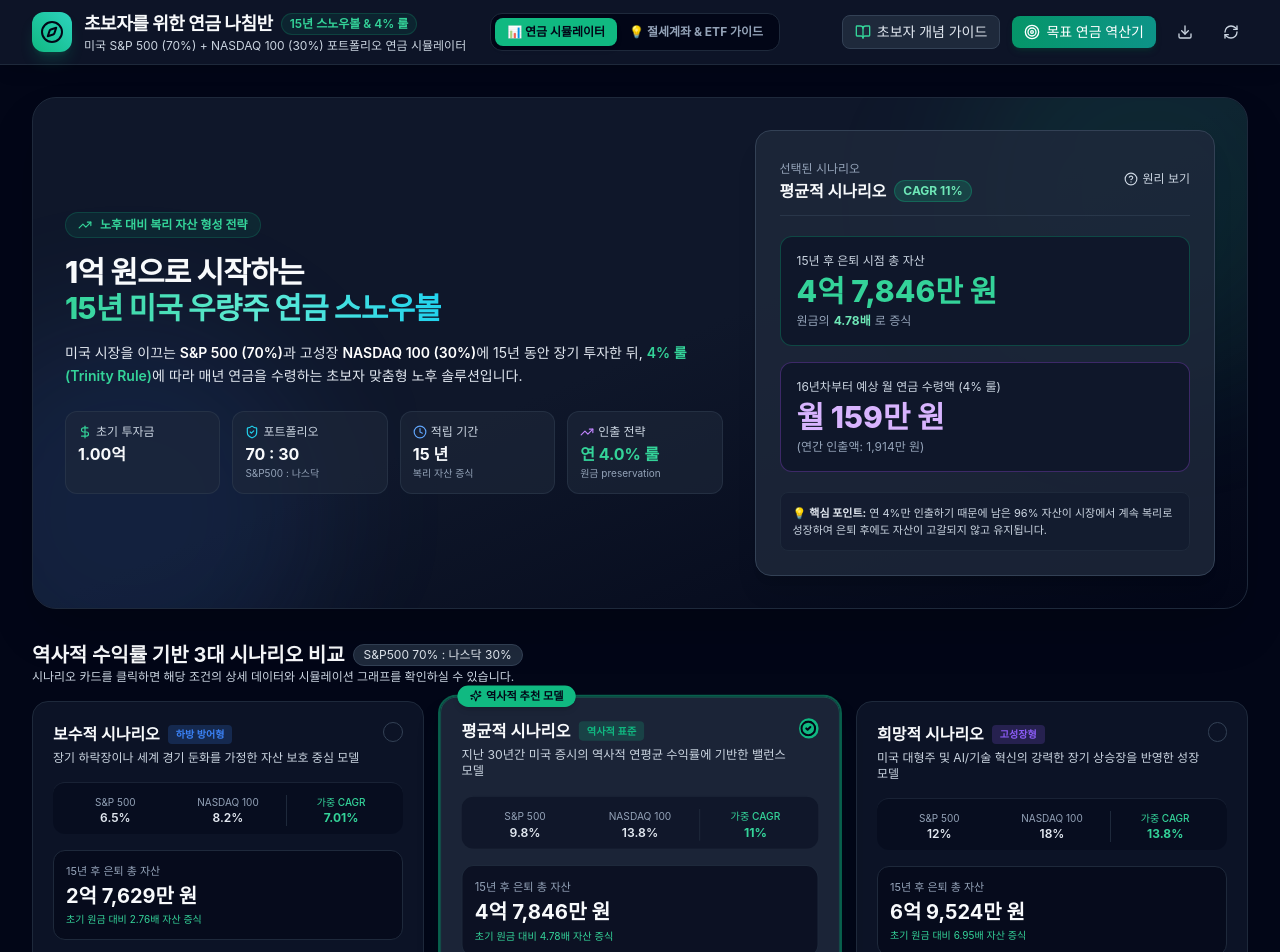
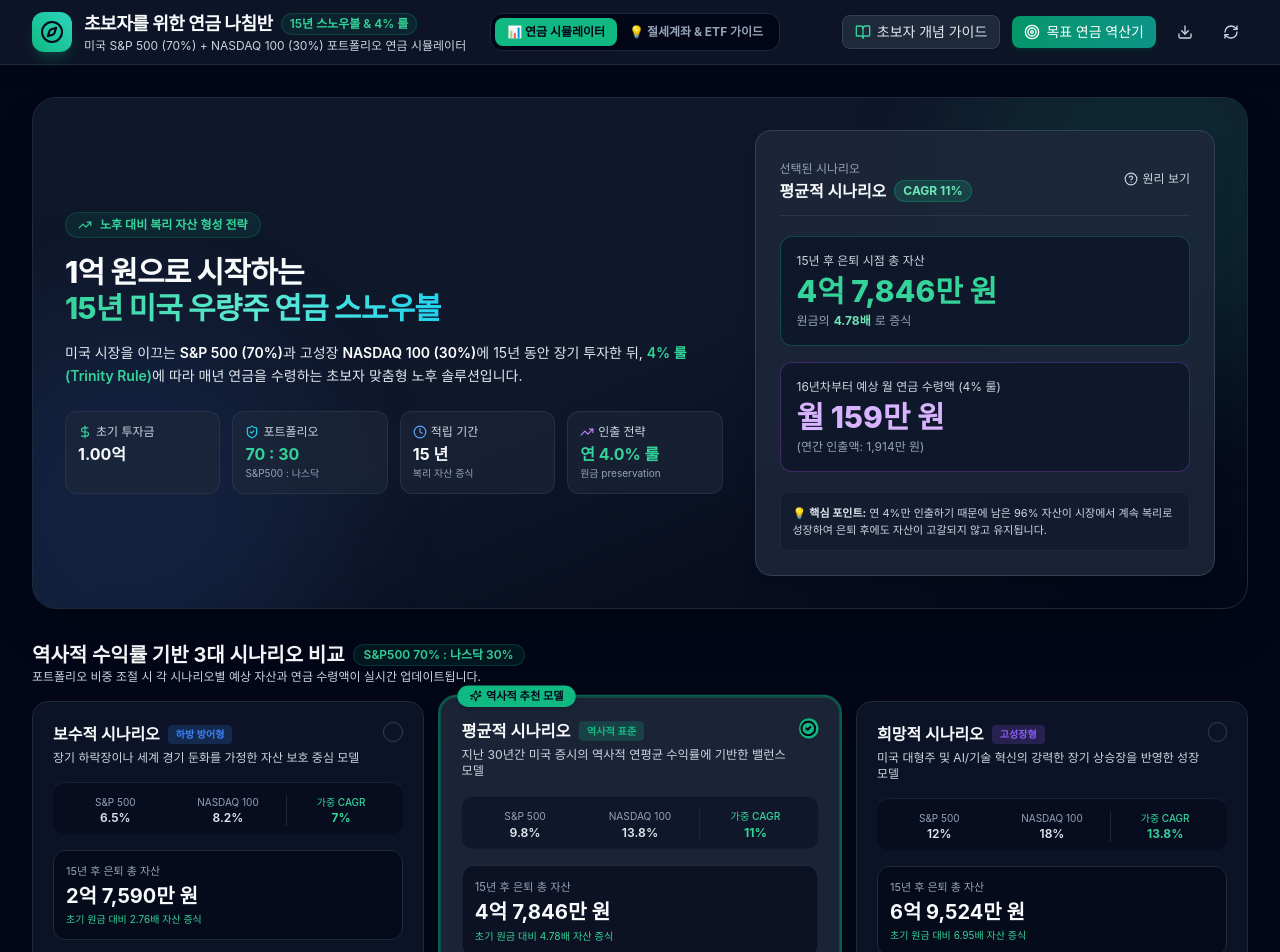
Before and after one commit to Younseob/my_pension_helper, a React (Vite) app: page / in a window 1280 px wide. Shown: the top 952 px of the page. Built offline with nearby package versions, Linux system fonts and the light colour scheme; a web font is replaced by a local one.

Commit message:
Fix_dynamic_portfolio_ratio_calculation

```diff
--- a/src/App.tsx
+++ b/src/App.tsx
@@ -71,9 +71,7 @@ export default function App() {
     ...params,
     sp500Return: params.sp500Return,
     nasdaqReturn: params.nasdaqReturn,
-    cagrOverride: (params.sp500Ratio === 70 && params.nasdaqRatio === 30 && params.sp500Return === activePreset.sp500Return && params.nasdaqReturn === activePreset.nasdaqReturn)
-      ? activePreset.weightedCagr
-      : null
+    cagrOverride: null // Dynamically calculate based on current sp500Ratio & nasdaqRatio
   });
 
   // Export full 30-year simulation table as CSV file
@@ -120,6 +118,8 @@ export default function App() {
             <HeroBanner
               activePreset={activePreset}
               projectionData={projectionData}
+              sp500Ratio={params.sp500Ratio}
+              nasdaqRatio={params.nasdaqRatio}
               onOpenGuide={() => setIsGuideOpen(true)}
             />
 
--- a/src/components/HeroBanner.tsx
+++ b/src/components/HeroBanner.tsx
@@ -6,10 +6,12 @@ import { formatKRW, formatKRWShort } from '../utils/pensionMath';
 interface HeroBannerProps {
   activePreset: PresetScenario;
   projectionData: CalculationResult;
+  sp500Ratio: number;
+  nasdaqRatio: number;
   onOpenGuide: () => void;
 }
 
-export default function HeroBanner({ activePreset, projectionData, onOpenGuide }: HeroBannerProps) {
+export default function HeroBanner({ activePreset, projectionData, sp500Ratio, nasdaqRatio, onOpenGuide }: HeroBannerProps) {
   const {
     initialInvestment,
     accumulatedPrincipalAtRetirement,
@@ -40,7 +42,7 @@ export default function HeroBanner({ activePreset, projectionData, onOpenGuide }
           </h2>
 
           <p className="text-sm text-slate-200 leading-relaxed">
-            미국 시장을 이끄는 <strong className="text-white font-semibold">S&P 500 (70%)</strong>과 고성장 <strong className="text-white font-semibold">NASDAQ 100 (30%)</strong>에 15년 동안 장기 투자한 뒤, <strong className="text-emerald-400 font-semibold">4% 룰(Trinity Rule)</strong>에 따라 매년 연금을 수령하는 초보자 맞춤형 노후 솔루션입니다.
+            미국 시장을 이끄는 <strong className="text-white font-semibold">S&P 500 ({sp500Ratio}%)</strong>과 고성장 <strong className="text-white font-semibold">NASDAQ 100 ({nasdaqRatio}%)</strong>에 15년 동안 장기 투자한 뒤, <strong className="text-emerald-400 font-semibold">4% 룰(Trinity Rule)</strong>에 따라 매년 연금을 수령하는 초보자 맞춤형 노후 솔루션입니다.
           </p>
 
           {/* Quick Specs Badges */}
@@ -58,7 +60,7 @@ export default function HeroBanner({ activePreset, projectionData, onOpenGuide }
                 <ShieldCheck className="w-3.5 h-3.5 text-cyan-400" />
                 포트폴리오
               </div>
-              <div className="text-base font-bold text-slate-50 mt-0.5">70 : 30</div>
+              <div className="text-base font-bold text-emerald-400 mt-0.5">{sp500Ratio} : {nasdaqRatio}</div>
               <div className="text-[10px] text-slate-400">S&P500 : 나스닥</div>
             </div>
 
--- a/src/components/ScenarioCards.tsx
+++ b/src/components/ScenarioCards.tsx
@@ -22,11 +22,11 @@ export default function ScenarioCards({
         <div>
           <h3 className="text-xl font-bold text-slate-50 flex items-center gap-2">
             <span>역사적 수익률 기반 3대 시나리오 비교</span>
-            <span className="text-xs px-2.5 py-0.5 rounded-full bg-slate-800 text-slate-200 font-normal border border-slate-700">
-              S&P500 70% : 나스닥 30%
+            <span className="text-xs px-2.5 py-0.5 rounded-full bg-emerald-500/10 text-emerald-400 font-semibold border border-emerald-500/20">
+              S&P500 {baseParams.sp500Ratio}% : 나스닥 {baseParams.nasdaqRatio}%
             </span>
           </h3>
-          <p className="text-xs text-slate-300">시나리오 카드를 클릭하면 해당 조건의 상세 데이터와 시뮬레이션 그래프를 확인하실 수 있습니다.</p>
+          <p className="text-xs text-slate-300">포트폴리오 비중 조절 시 각 시나리오별 예상 자산과 연금 수령액이 실시간 업데이트됩니다.</p>
         </div>
       </div>
 
@@ -35,11 +35,13 @@ export default function ScenarioCards({
           const preset: PresetScenario = PRESETS[key];
           const isSelected = selectedPresetId === preset.id;
 
+          const dynamicCagr = Math.round(((baseParams.sp500Ratio / 100) * preset.sp500Return + (baseParams.nasdaqRatio / 100) * preset.nasdaqReturn) * 10) / 10;
+
           const result = calculatePensionTimeline({
             ...baseParams,
             sp500Return: preset.sp500Return,
             nasdaqReturn: preset.nasdaqReturn,
-            cagrOverride: preset.weightedCagr
+            cagrOverride: dynamicCagr
           });
 
           return (
@@ -95,7 +97,7 @@ export default function ScenarioCards({
                 </div>
                 <div className="border-l border-slate-800">
                   <div className="text-[10px] text-emerald-400 font-medium">가중 CAGR</div>
-                  <div className="text-xs font-bold text-emerald-400">{preset.weightedCagr}%</div>
+                  <div className="text-xs font-bold text-emerald-400">{dynamicCagr}%</div>
                 </div>
               </div>
 
```
